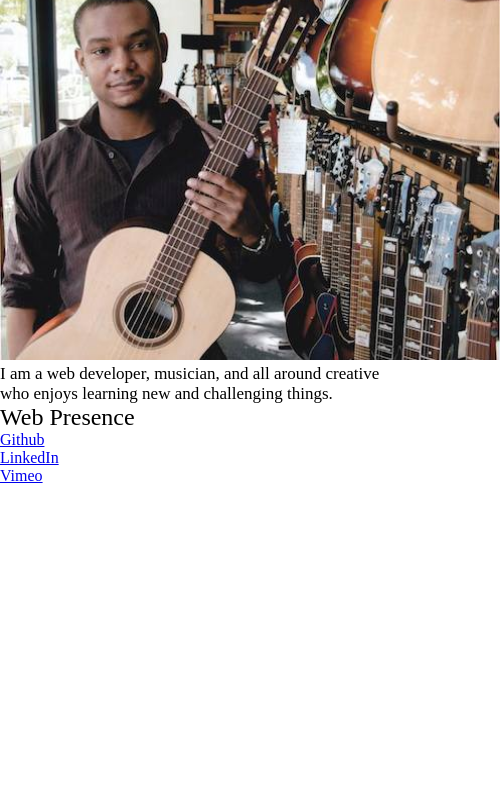
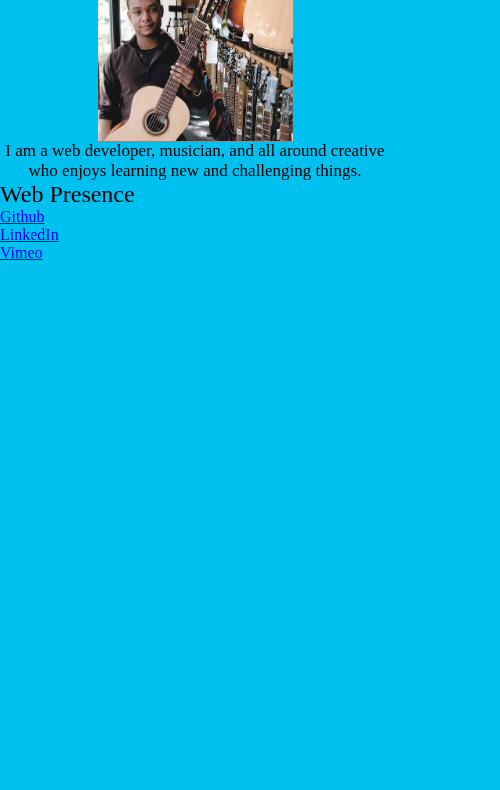
Before and after one commit to philw214/philw214.github.io, a plain HTML site: page index.html in a window 390 px wide. Shown: the part 52-842 px from the top of the page, 500 px wide, since content can reach past the window. Drawn offline with Linux system fonts and the light colour scheme.

Commit message:
added css sizes

```diff
--- a/index.html
+++ b/index.html
@@ -4,6 +4,8 @@
     <title>Phillip Winston Portfolio</title>
     <meta charset="utf-8"/>
     <link rel='stylesheet' href='themes.css'>
+    <link rel='stylesheet' href='large.css'>
+    <link rel='stylesheet' href='small.css'>
   </head>
   <body>
     <header>
--- /dev/null
+++ b/large.css
@@ -0,0 +1,8 @@
+img{
+  display: block;
+   margin-left: auto;
+   margin-right: auto
+}
+p{
+  text-align: center;
+}
--- /dev/null
+++ b/small.css
@@ -0,0 +1,10 @@
+@media (max-width:500px){
+  /*body{
+    max-width: 300px;
+  }*/
+  img{
+     width: 50vw;
+     height: 40vw;
+
+  }
+}
--- a/themes.css
+++ b/themes.css
@@ -9,6 +9,9 @@
   font-style: inherit;
 }
 
+body{
+  background-color: #00C0F0;
+}
 img{
   width: 500px;
   height: 375px;
```
